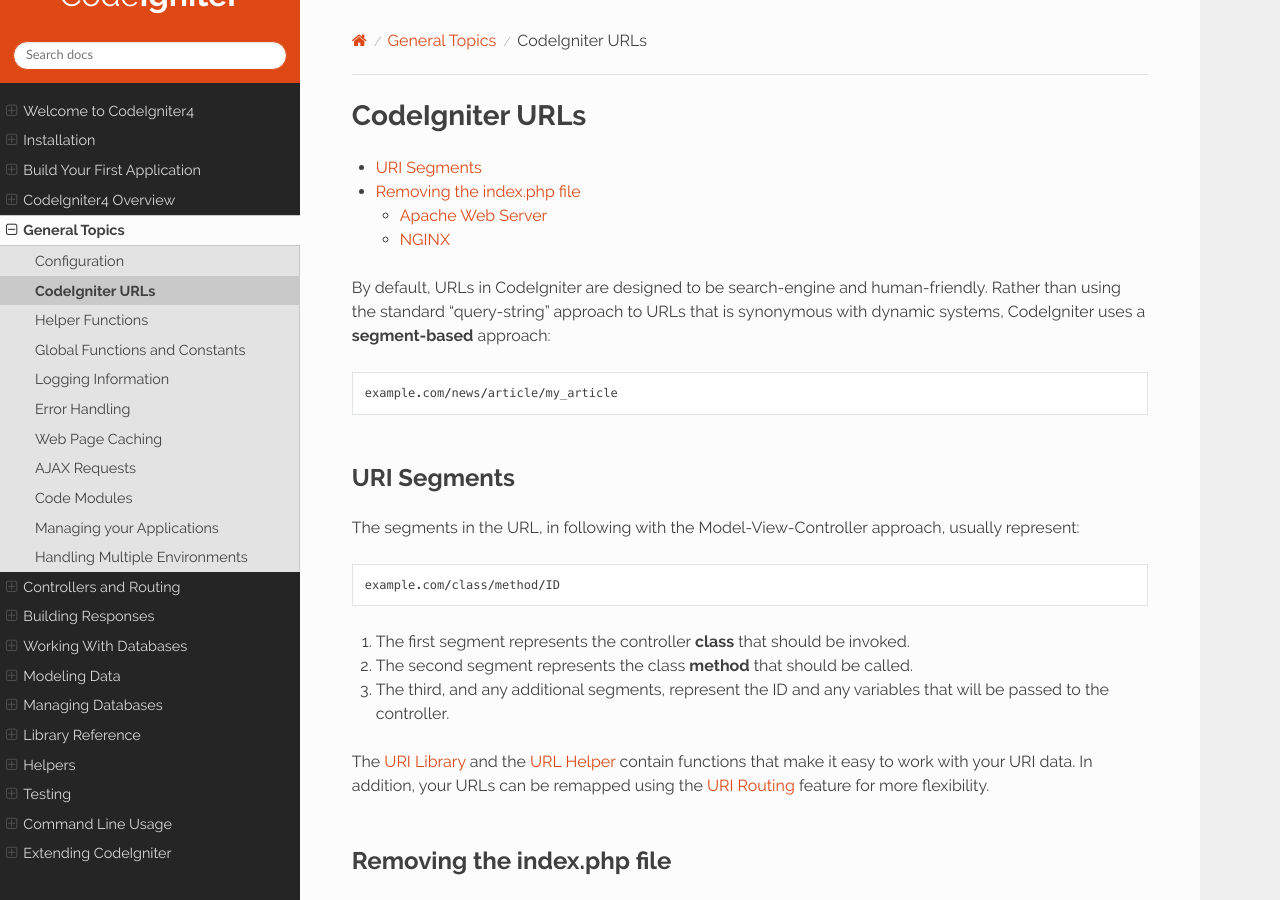
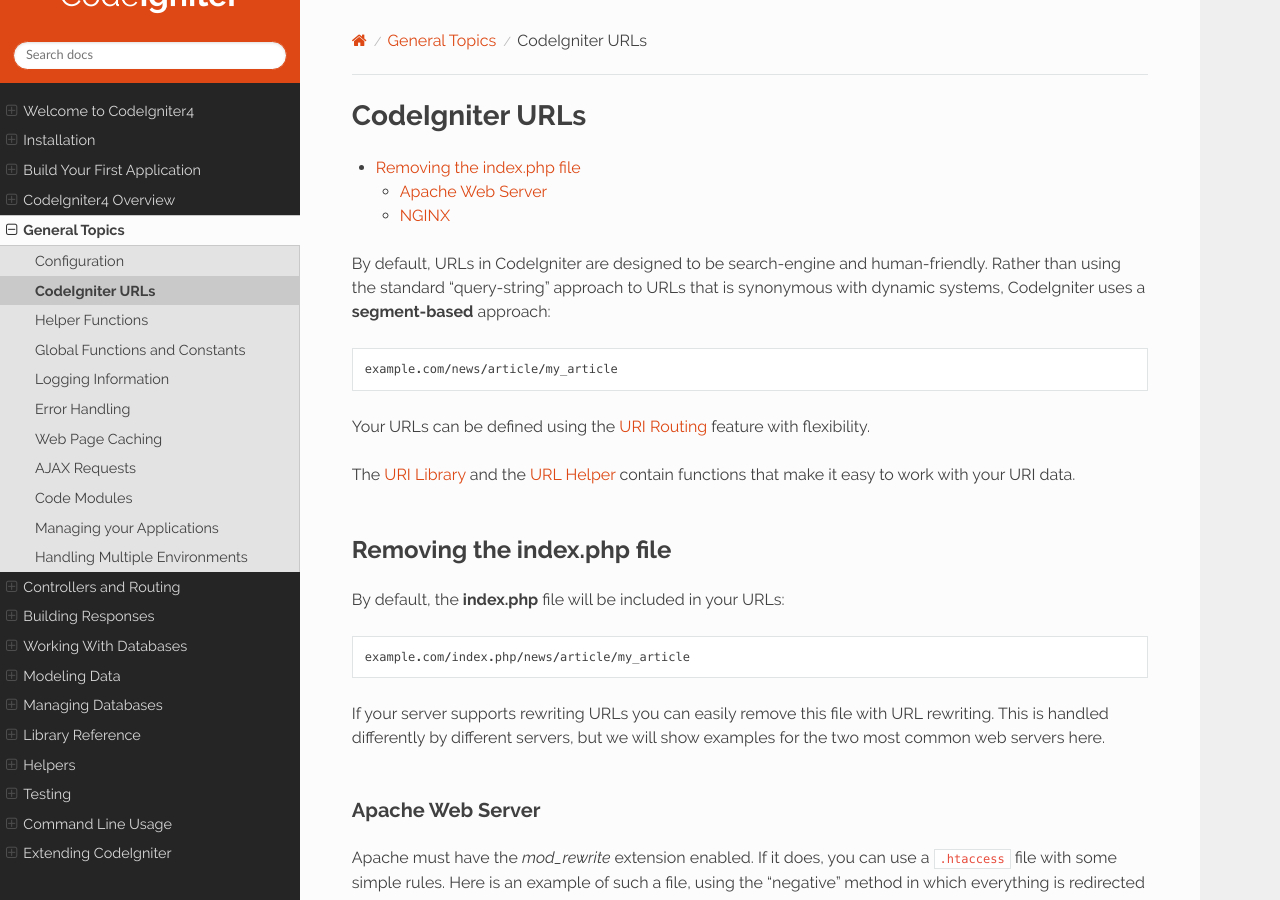
Before and after one commit to NEKOGET/ci4_user_guide_src, a Sphinx documentation site: the page built from source/general/urls.rst, in a window 1280 px wide and 900 px high. Built offline with Sphinx 7.4.7 and the Read the Docs theme 2.0.0, drawn with Linux system fonts in a browser that asks for light colours.

Commit message:
docs: move the description on auto-routing in general/urls.rst to incoming/routing.rst

```diff
--- a/source/general/urls.rst
+++ b/source/general/urls.rst
@@ -11,20 +11,9 @@ By default, URLs in CodeIgniter are designed to be search-engine and human-frien
 
     example.com/news/article/my_article
 
-URI Segments
-============
+Your URLs can be defined using the :doc:`URI Routing </incoming/routing>` feature with flexibility.
 
-The segments in the URL, in following with the Model-View-Controller approach, usually represent::
-
-    example.com/class/method/ID
-
-1. The first segment represents the controller **class** that should be invoked.
-2. The second segment represents the class **method** that should be called.
-3. The third, and any additional segments, represent the ID and any variables that will be passed to the controller.
-
-The :doc:`URI Library <../libraries/uri>` and the :doc:`URL Helper <../helpers/url_helper>` contain functions that make it easy
-to work with your URI data. In addition, your URLs can be remapped using the :doc:`URI Routing </incoming/routing>`
-feature for more flexibility.
+The :doc:`URI Library <../libraries/uri>` and the :doc:`URL Helper <../helpers/url_helper>` contain functions that make it easy to work with your URI data.
 
 Removing the index.php file
 ===========================
```
Also changed, not shown: source/incoming/routing.rst (+11 -0 lines).
